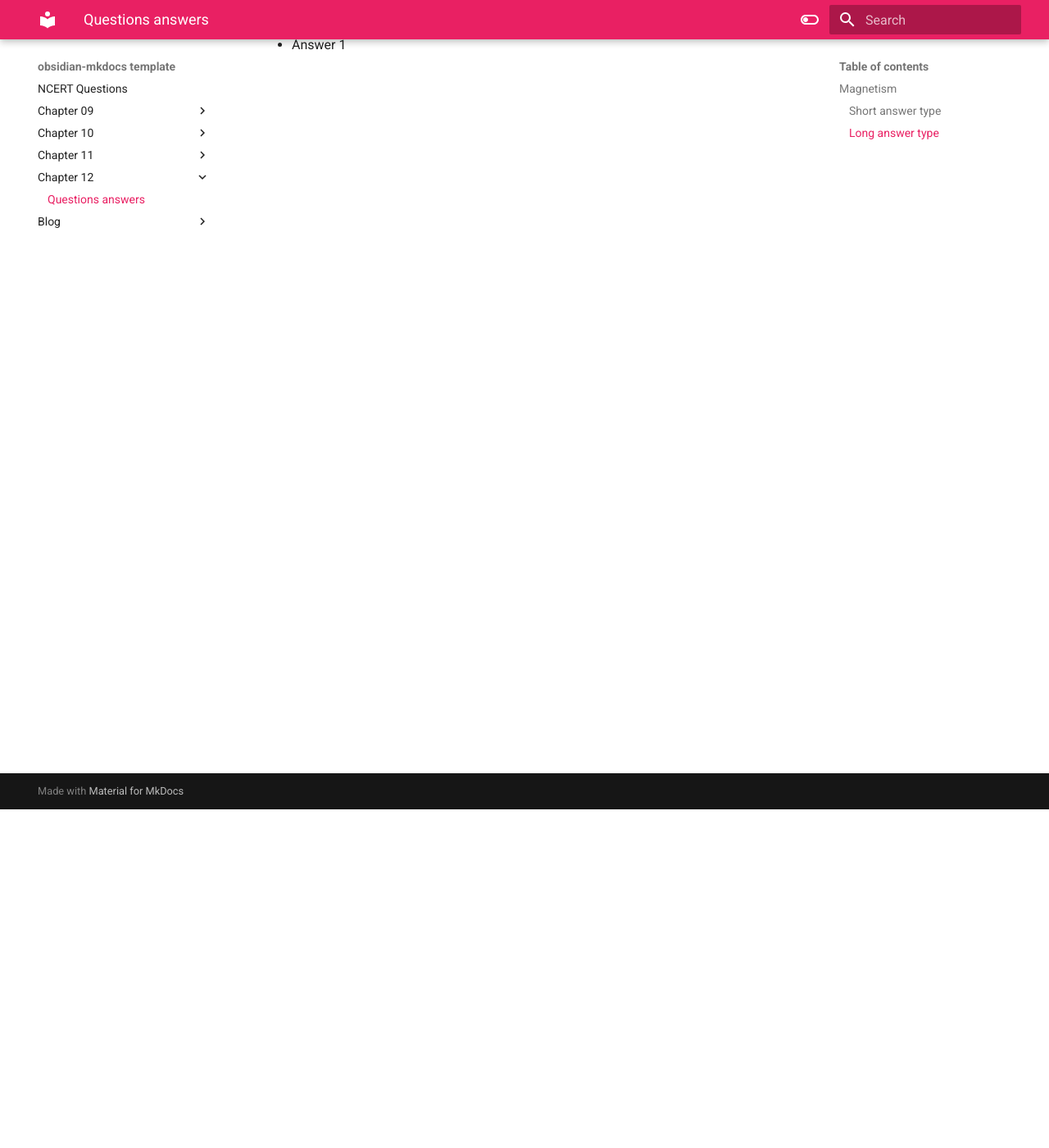
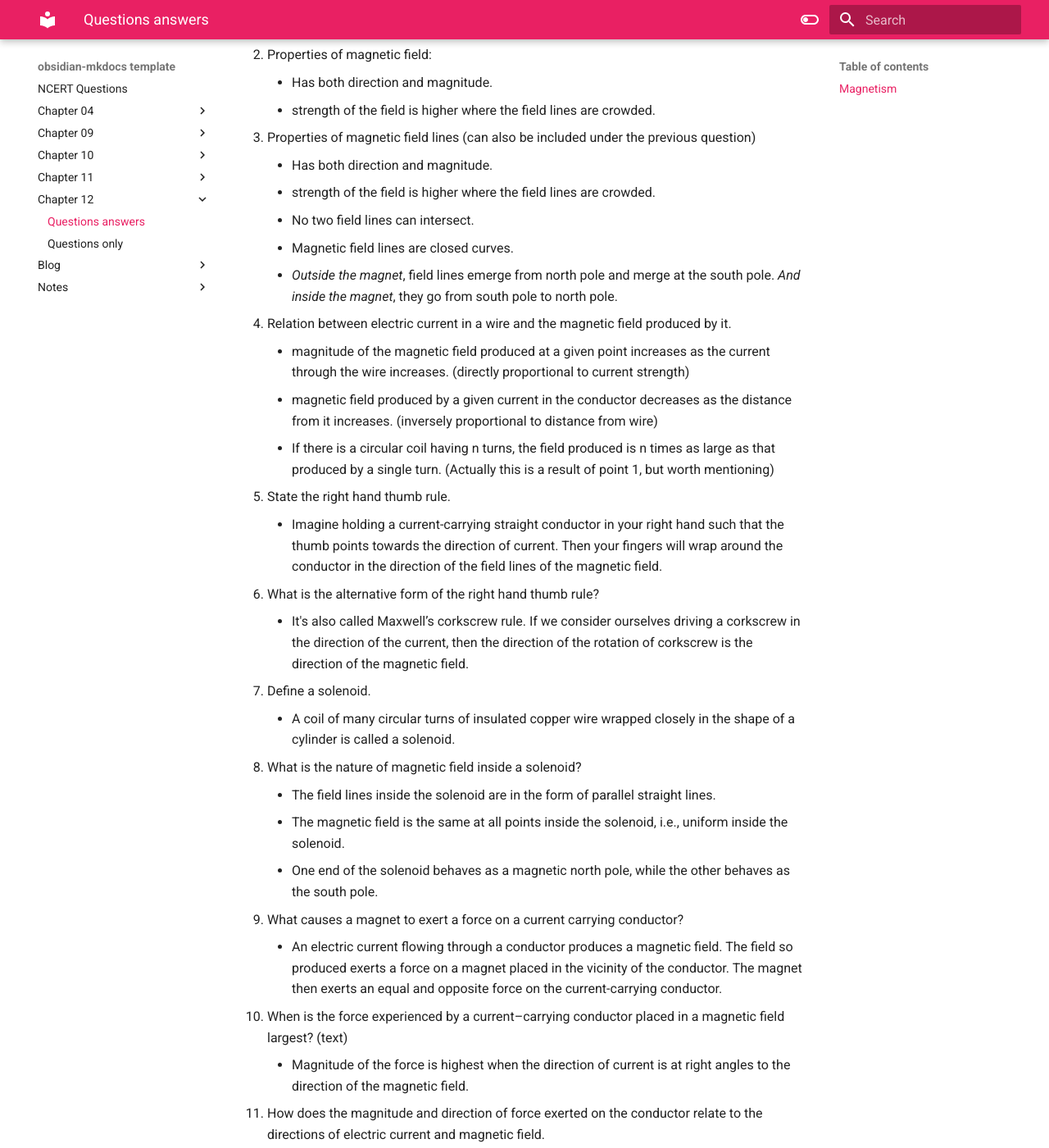
Before and after one commit to Brian-1402/ncert, an MkDocs documentation site: the page built from docs/Chapter 12/questions answers.md, in a window 1280 px wide and 1400 px high, scrolled down 413 px. Shown: the whole window at 82% size. Built offline with MkDocs 1.6.1 and Material for MkDocs 9.7.7, drawn with Linux system fonts in a browser that asks for light colours; nearby versions of some CDN libraries; some of the changed text lies outside the part shown.

Commit message:
Updated magnetism ch12, and some misc maths questions

```diff
--- a/docs/Chapter 12/questions answers.md
+++ b/docs/Chapter 12/questions answers.md
@@ -1,9 +1,54 @@
 ## Magnetism
-### Short answer type
 
-1. Question1
-	- Answer 1
-### Long answer type
-
-1. Question1
-	- Answer 1
+1. Define magnetic field.
+	- Definition 1 (simpler, use this) The region surrounding a magnet, in which the force of the magnet can be detected, is said to have a magnetic field.
+	- Definition 2 (more accurate) The effect which produces the force of the magnet in the region surrounding it is called a magnetic field.
+	- Definition 3 (even more accurate) The physical entity, present in the region surrounding a magnet, which causes effects of magnetism such as force exerted on objects around it, is called a magnetic field.
+2. Properties of magnetic field:
+	- Has both direction and magnitude.
+	- strength of the field is higher where the field lines are crowded.
+3. Properties of magnetic field lines (can also be included under the previous question)
+	- Has both direction and magnitude.
+	- strength of the field is higher where the field lines are crowded.
+	- No two field lines can intersect.
+	- Magnetic field lines are closed curves.
+	- *Outside the magnet*, field lines emerge from north pole and merge at the south pole. *And inside the magnet*, they go from south pole to north pole.
+4. Relation between electric current in a wire and the magnetic field produced by it.
+	- magnitude of the magnetic field produced at a given point increases as the current through the wire increases. (directly proportional to current strength)
+	- magnetic field produced by a given current in the conductor decreases as the distance from it increases. (inversely proportional to distance from wire)
+	- If there is a circular coil having n turns, the field produced is n times as large as that produced by a single turn. (Actually this is a result of point 1, but worth mentioning)
+5. State the right hand thumb rule.
+	- Imagine holding a current-carrying straight conductor in your right hand such that the thumb points towards the direction of current. Then your fingers will wrap around the conductor in the direction of the field lines of the magnetic field.
+6. What is the alternative form of the right hand thumb rule?
+	- It's also called Maxwell’s corkscrew rule. If we consider ourselves driving a corkscrew in the direction of the current, then the direction of the rotation of corkscrew is the direction of the magnetic field.
+7. Define a solenoid.
+	- A coil of many circular turns of insulated copper wire wrapped closely in the shape of a cylinder is called a solenoid.
+8. What is the nature of magnetic field inside a solenoid?
+	- The field lines inside the solenoid are in the form of parallel straight lines.
+	- The magnetic field is the same at all points inside the solenoid, i.e., uniform inside the solenoid.
+	- One end of the solenoid behaves as a magnetic north pole, while the other behaves as the south pole.
+9. What causes a magnet to exert a force on a current carrying conductor?
+	- An electric current flowing through a conductor produces a magnetic field. The field so produced exerts a force on a magnet placed in the vicinity of the conductor. The magnet then exerts an equal and opposite force on the current-carrying conductor.
+10. When is the force experienced by a current–carrying conductor placed in a magnetic field largest? (text)
+	- Magnitude of the force is highest when the direction of current is at right angles to the direction of the magnetic field.
+11. How does the magnitude and direction of force exerted on the conductor relate to the directions of electric current and magnetic field.
+	- Magnitude of the force is highest when the direction of current is at right angles to the direction of the magnetic field.
+	- Direction of force is reversed when the direction of current through the conductor is reversed.
+	- Direction of force is reversed when the direction of magnetic field through the conductor is reversed.
+12. Describe Fleming's left hand rule.
+	- stretch the thumb, forefinger and middle finger of your left hand such that they are mutually perpendicular. If the first finger points in the direction of magnetic field and the second finger in the direction of current, then the thumb will point in the direction of motion or the force acting on the conductor.
+13. Imagine that you are sitting in a chamber with your back to one wall. An electron beam, moving horizontally from back wall towards the front wall, is deflected by a strong magnetic field to your right side. What is the direction of magnetic field? Explain your reasoning (text)
+14. Give one application of magnetism in the medical field.
+	- MRI (Magnetic Resonance Imaging), makes use of the faint amount of magnetic field produced by the body.
+15. How does the earth wire work, what is it's purpose?
+	- The earth wire, which has insulation of green colour, is usually connected to a metal plate deep in the earth near the house.
+	- The metallic body is connected to the earth wire, which provides a low-resistance conducting path for the current.
+	- It ensures that any leakage of current to the metallic body of the appliance keeps its potential to that of the earth, and the user may not get a severe electric shock.
+16. Purpose of a fuse
+	- A fuse in a circuit prevents damage to the appliances and the circuit due to overloading.
+17. When can overloading occur?
+	- When the live wire and the neutral wire come into direct contact.
+	- Too many appliances using the same socket.
+	- Accidental hike in the supply voltage.
+18. How does a fuse work?
+	- When the current goes high beyond the limit of the fuse, Joule heating that takes place in the fuse melts it to break the electric circuit, stopping the flow of high electric current.
```
Also changed, not shown: docs/Chapter 12/questions only.md (added, +20 -0 lines), docs/notes/Ch1 tips.md (added, +38 -0 lines), docs/notes/Factorizing a quadratic formula.md (added, +32 -0 lines), docs/notes/Maths Ch1 Real Numbers - questions.md (added, +27 -0 lines), docs/notes/Maths ch13 statistics part 1.md (added, +47 -0 lines), docs/notes/Maths ch13 statistics part 2.md (added, +54 -0 lines), docs/notes/Maths ch14 probability.md (added, +24 -0 lines), docs/notes/Maths ch4 Quadratic equations.md (added, +12 -0 lines), docs/notes/Maths ch5 AP - part 1 - with solutions.md (added, +69 -0 lines), docs/notes/Maths ch5 AP - part 2.md (added, +16 -0 lines), docs/Chapter 04/questions answers.md (added), 2 other files.
